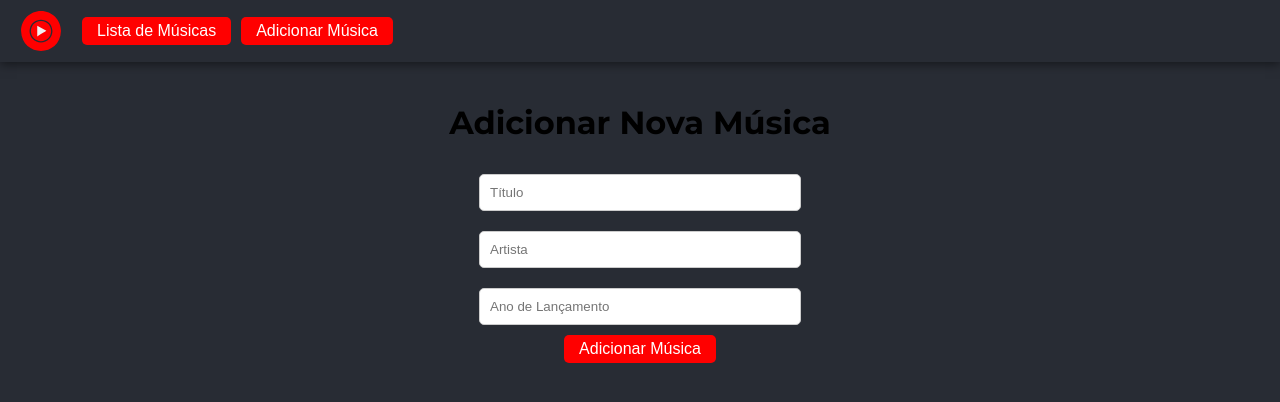
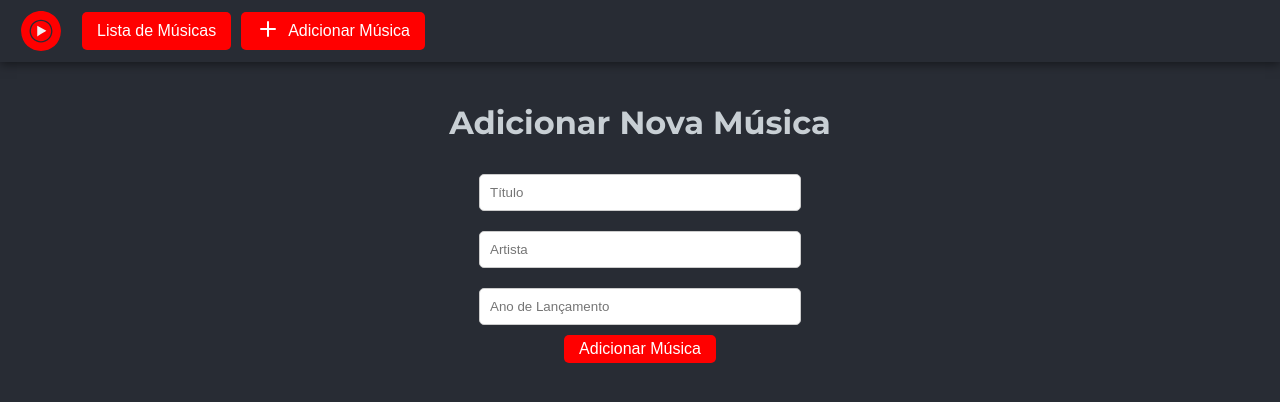
Before and after one commit to ramonexe/Musicas, a React (Vite) app in the folder musicas-frontend/: page /adicionar in a window 1280 px wide. Shown: the top 402 px of the page. Built offline with nearby package versions, Linux system fonts and the light colour scheme; the HTML template or start-up script is replaced by a standard one.

Commit message:
adiciona lucide para icones em botões

```diff
--- a/musicas-frontend/package.json
+++ b/musicas-frontend/package.json
@@ -12,6 +12,7 @@
   "dependencies": {
     "@types/styled-components": "^5.1.34",
     "axios": "^1.9.0",
+    "lucide-react": "^0.510.0",
     "react": "^19.1.0",
     "react-dom": "^19.1.0",
     "react-router-dom": "^7.6.0",
--- a/musicas-frontend/src/components/Botao.tsx
+++ b/musicas-frontend/src/components/Botao.tsx
@@ -6,9 +6,13 @@ interface BotaoProps {
     onClick?: () => void;
     disabled?: boolean;
     children: React.ReactNode;
+    icon?: React.ReactNode;
 }
 
 const StyledButton = styled.button<{ disabled?: boolean }>`
+    display: flex;
+    align-items: center;
+    gap: 8px;
     padding: 5px 15px;
     font-size: 16px;
     color: white;
@@ -17,7 +21,6 @@ const StyledButton = styled.button<{ disabled?: boolean }>`
     border-radius: 5px;
     cursor: ${(props) => (props.disabled ? 'not-allowed' : 'pointer')};
     text-decoration: none;
-    display: inline-block;
 
     &:hover {
         background-color: ${(props) => (props.disabled ? '#ccc' : '#be0000')};
@@ -26,7 +29,7 @@ const StyledButton = styled.button<{ disabled?: boolean }>`
     transition: background-color 0.3s ease;
 `;
 
-const Botao: React.FC<BotaoProps> = ({ asLink, onClick, disabled, children }) => {
+const Botao: React.FC<BotaoProps> = ({ asLink, onClick, disabled, children, icon }) => {
     const handleClick = () => {
         if (disabled) return;
         if (onClick) {
@@ -36,6 +39,7 @@ const Botao: React.FC<BotaoProps> = ({ asLink, onClick, disabled, children }) =>
 
     return (
         <StyledButton as={asLink ? 'a' : 'button'} onClick={handleClick} disabled={disabled}>
+            {icon && <span>{icon}</span>}
             {children}
         </StyledButton>
     );
--- a/musicas-frontend/src/components/Header.tsx
+++ b/musicas-frontend/src/components/Header.tsx
@@ -3,6 +3,7 @@ import styled from 'styled-components';
 import Botao from './Botao';
 import { useNavigate } from 'react-router-dom';
 import logo from '../../public/icon.svg';
+import { Plus } from 'lucide-react';
 
 const HeaderContainer = styled.header`
     display: flex;
@@ -27,7 +28,7 @@ const Header: React.FC = () => {
             <img src={logo} alt="Logo" style={{ width: '42px', height: '42px', marginRight: '20px' }} />
             <ButtonGroup>
                 <Botao onClick={() => navigate("/")}>Lista de Músicas</Botao>
-                <Botao onClick={() => navigate("/adicionar")}>Adicionar Música</Botao>
+                <Botao onClick={() => navigate("/adicionar")} icon={<Plus />}>Adicionar Música</Botao>
             </ButtonGroup>
         </HeaderContainer>
     );
--- a/musicas-frontend/src/styles/globals.ts
+++ b/musicas-frontend/src/styles/globals.ts
@@ -7,6 +7,7 @@ export const GlobalStyles = createGlobalStyle`
     margin: 0;
     padding: 0;
     background-color: #282c34;
+    color:rgb(200, 207, 212);
     font-family: "Montserrat", sans-serif;
 
     a {
```
Also changed, not shown: 1 other file (tests, documents, lock files or other folders).
